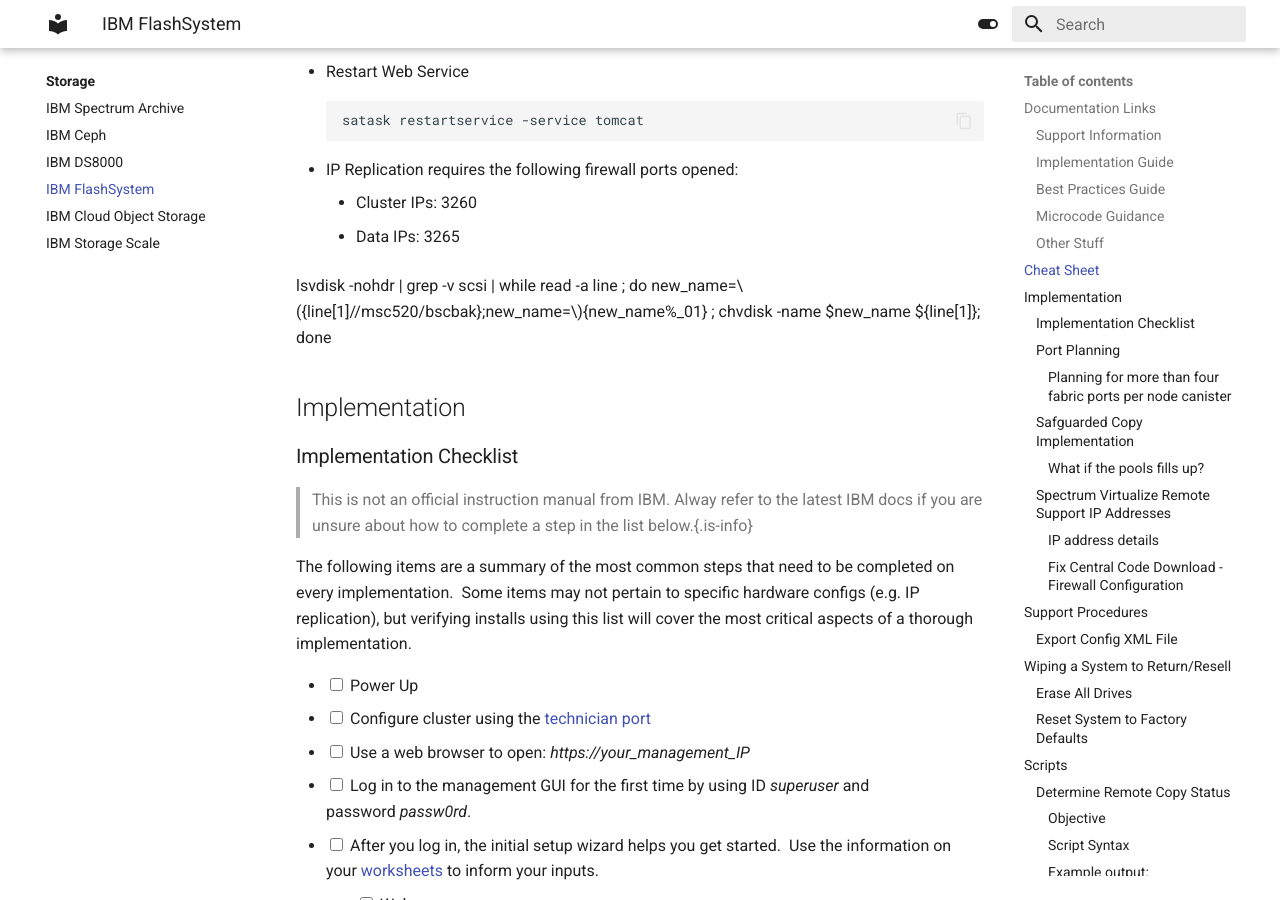
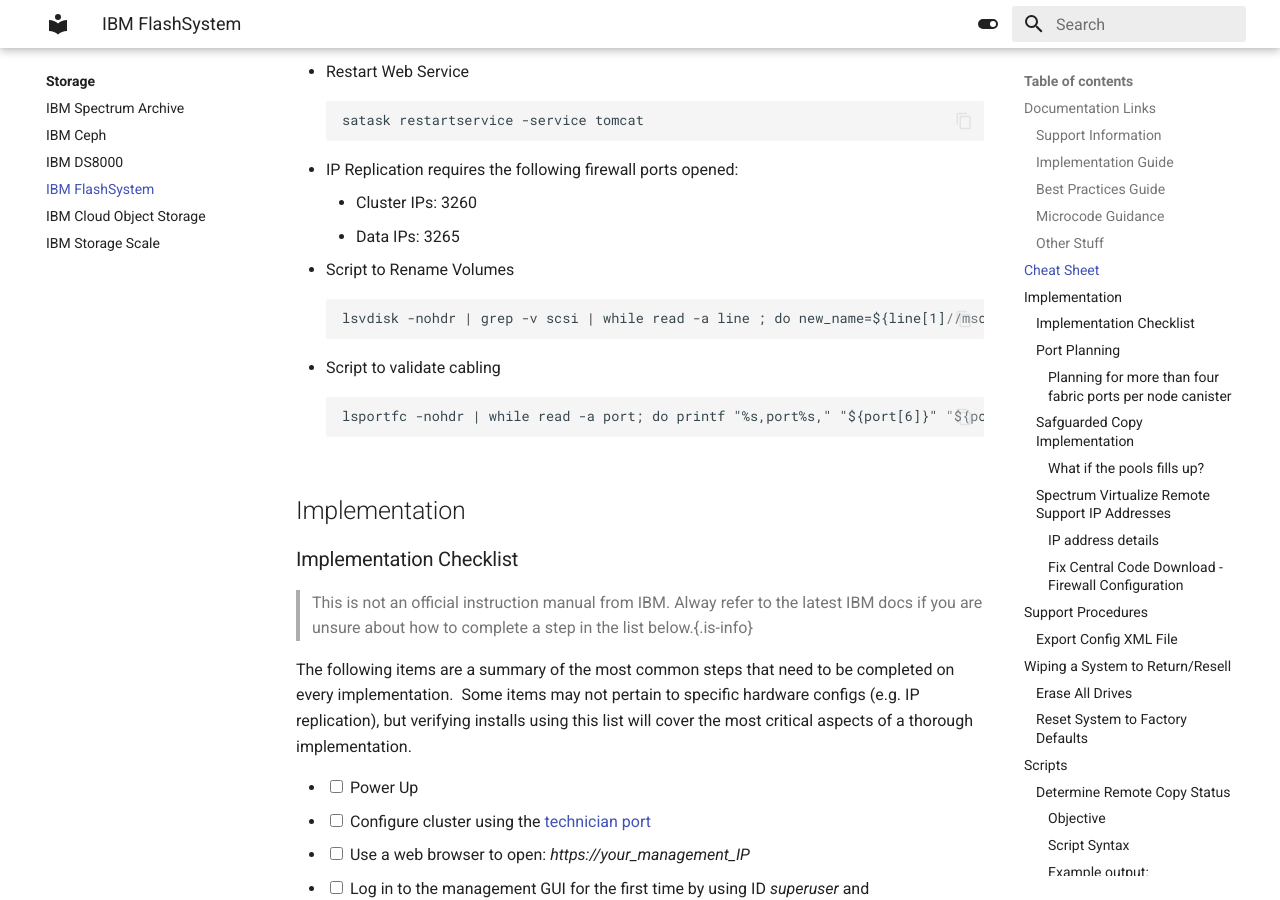
Before and after one commit to rickkoe/worknotes, an MkDocs documentation site: the page built from docs/Storage/flashsystem.md, in a window 1280 px wide and 900 px high, scrolled down 1839 px. Built offline with MkDocs 1.6.1 and Material for MkDocs 9.7.7, drawn with Linux system fonts in a browser that asks for light colours.

Commit message:
cheatsheet

```diff
--- a/docs/Storage/flashsystem.md
+++ b/docs/Storage/flashsystem.md
@@ -69,9 +69,13 @@
     - Cluster IPs: 3260
     - Data IPs: 3265
 
+- Script to Rename Volumes
 
-lsvdisk -nohdr | grep -v scsi | while read -a line ; do new_name=${line[1]//msc520/bscbak};new_name=${new_name%_01} ; chvdisk -name $new_name ${line[1]}; done
+        lsvdisk -nohdr | grep -v scsi | while read -a line ; do new_name=${line[1]//msc520/bscbak};new_name=${new_name%_01} ; chvdisk -name $new_name ${line[1]}; done
 
+- Script to validate cabling
+
+        lsportfc -nohdr | while read -a port; do printf "%s,port%s," "${port[6]}" "${port[2]}"; lsportfc "${port[0]}" | grep fabric_WWN ; done
 
 
 ## Implementation
```
